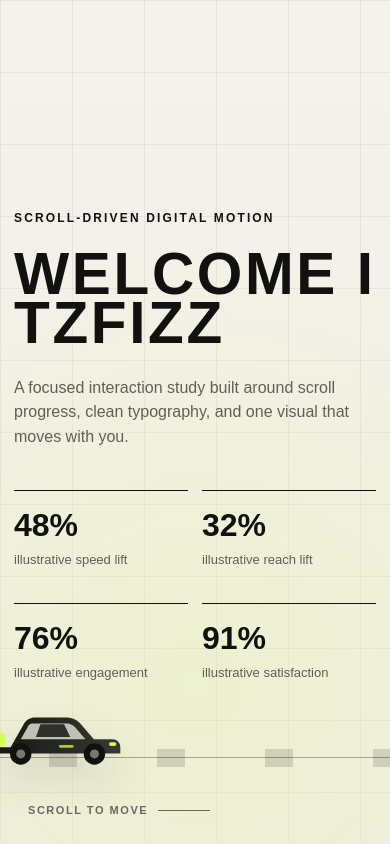
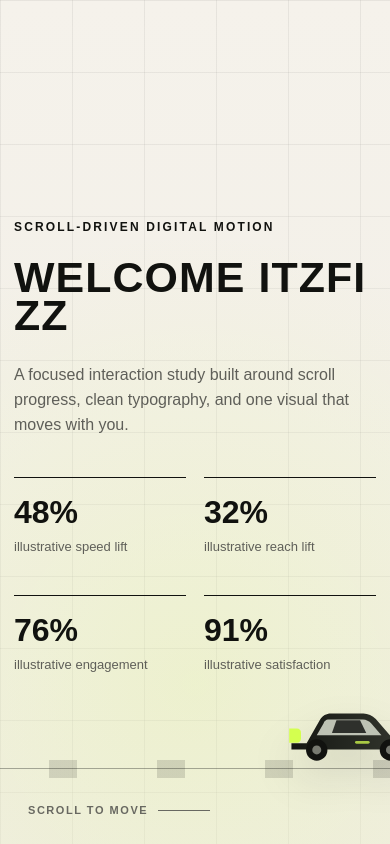
Before and after one commit to shivam22-source/Itzfizz-Motion, a React (Vite) app: page / in a window 390 px wide. Shown: the top 844 px of the page. Built offline with nearby package versions, Linux system fonts and the light colour scheme.

Commit message:
fix: align hero composition

```diff
--- a/src/index.css
+++ b/src/index.css
@@ -70,7 +70,8 @@ body {
 }
 
 .hero-copy {
-  max-width: 930px;
+  width: 100%;
+  max-width: 1180px;
 }
 
 .hero-kicker {
@@ -83,10 +84,12 @@ body {
 
 .hero-title {
   margin: 0;
-  font-size: clamp(3rem, 9vw, 8rem);
-  line-height: 0.84;
+  max-width: 100%;
+  font-size: clamp(3.4rem, 6.4vw, 6.5rem);
+  line-height: 0.9;
   font-weight: 800;
-  letter-spacing: 0.06em;
+  letter-spacing: 0.035em;
+  white-space: nowrap;
   text-transform: uppercase;
 }
 
@@ -107,13 +110,14 @@ body {
 .stats {
   display: grid;
   grid-template-columns: repeat(4, minmax(0, 1fr));
-  gap: 14px;
-  margin-top: 52px;
-  max-width: 900px;
+  gap: 18px;
+  width: min(100%, 1080px);
+  margin-top: 50px;
 }
 
 .stat {
-  padding: 18px 18px 20px;
+  min-width: 0;
+  padding: 18px 4px 20px;
   border-top: 1px solid var(--ink);
   opacity: 0;
   transform: translateY(22px);
@@ -135,8 +139,8 @@ body {
 .motion-track {
   position: absolute;
   inset-inline: 0;
-  bottom: 11vh;
-  height: 30%;
+  bottom: 2vh;
+  height: 24%;
   pointer-events: none;
 }
 
@@ -144,7 +148,7 @@ body {
   position: absolute;
   left: -8vw;
   right: -8vw;
-  bottom: 23%;
+  bottom: 30%;
   height: 1px;
   background: rgba(17, 18, 15, 0.34);
 }
@@ -153,7 +157,7 @@ body {
   position: absolute;
   left: -8vw;
   right: -8vw;
-  bottom: calc(23% - 9px);
+  bottom: calc(30% - 9px);
   height: 18px;
   background: repeating-linear-gradient(
     to right,
@@ -164,8 +168,8 @@ body {
 
 .car {
   position: absolute;
-  left: 5%;
-  bottom: 16%;
+  right: -3%;
+  bottom: 26%;
   width: clamp(150px, 22vw, 250px);
   transform: translateX(0);
   filter: drop-shadow(0 20px 20px rgba(17, 18, 15, 0.12));
@@ -244,8 +248,9 @@ body {
   }
 
   .hero-title {
-    font-size: clamp(2.8rem, 15vw, 5.7rem);
-    letter-spacing: 0.045em;
+    font-size: clamp(2.6rem, 11vw, 5rem);
+    letter-spacing: 0.025em;
+    white-space: normal;
   }
 
   .stats {
@@ -258,13 +263,13 @@ body {
   }
 
   .motion-track {
-    bottom: 4vh;
-    height: 27%;
+    bottom: 2vh;
+    height: 23%;
   }
 
   .car {
-    left: -8%;
-    bottom: 13%;
+    right: -14%;
+    bottom: 26%;
     width: 180px;
   }
 
```
